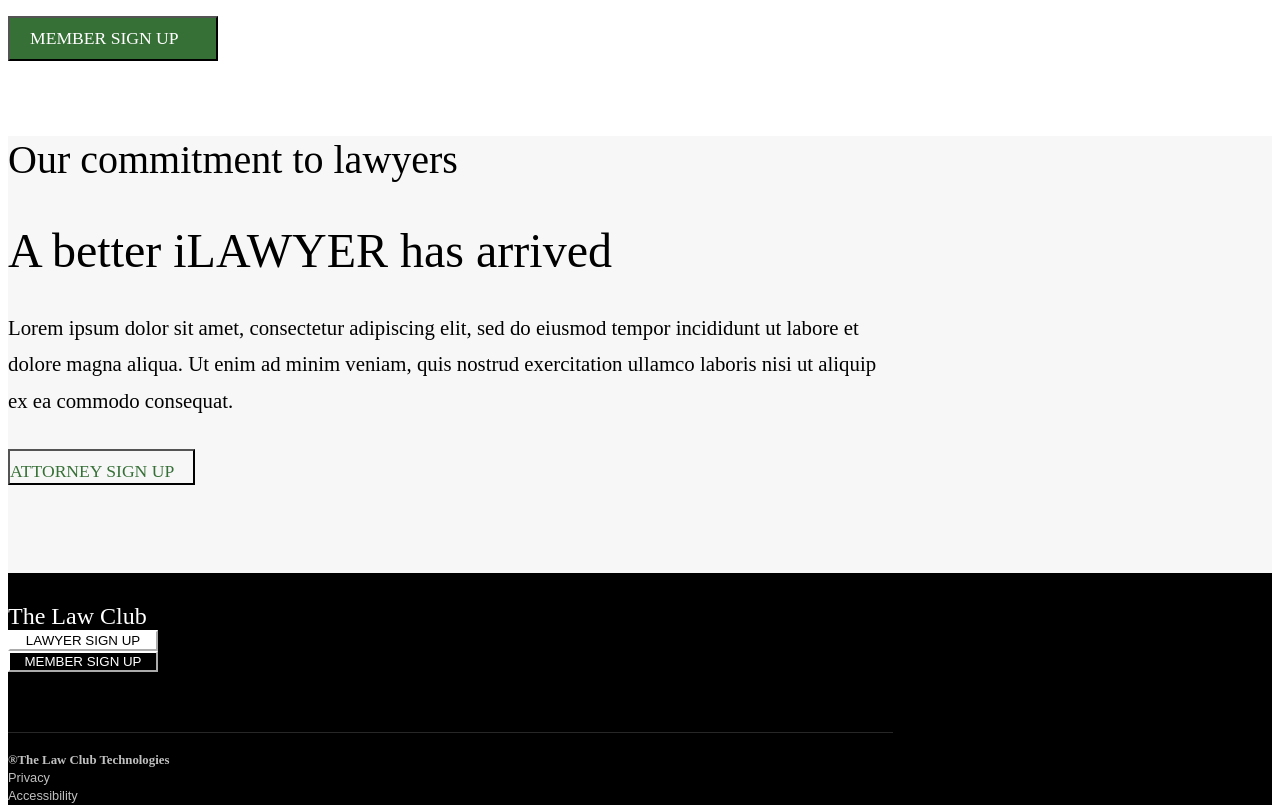
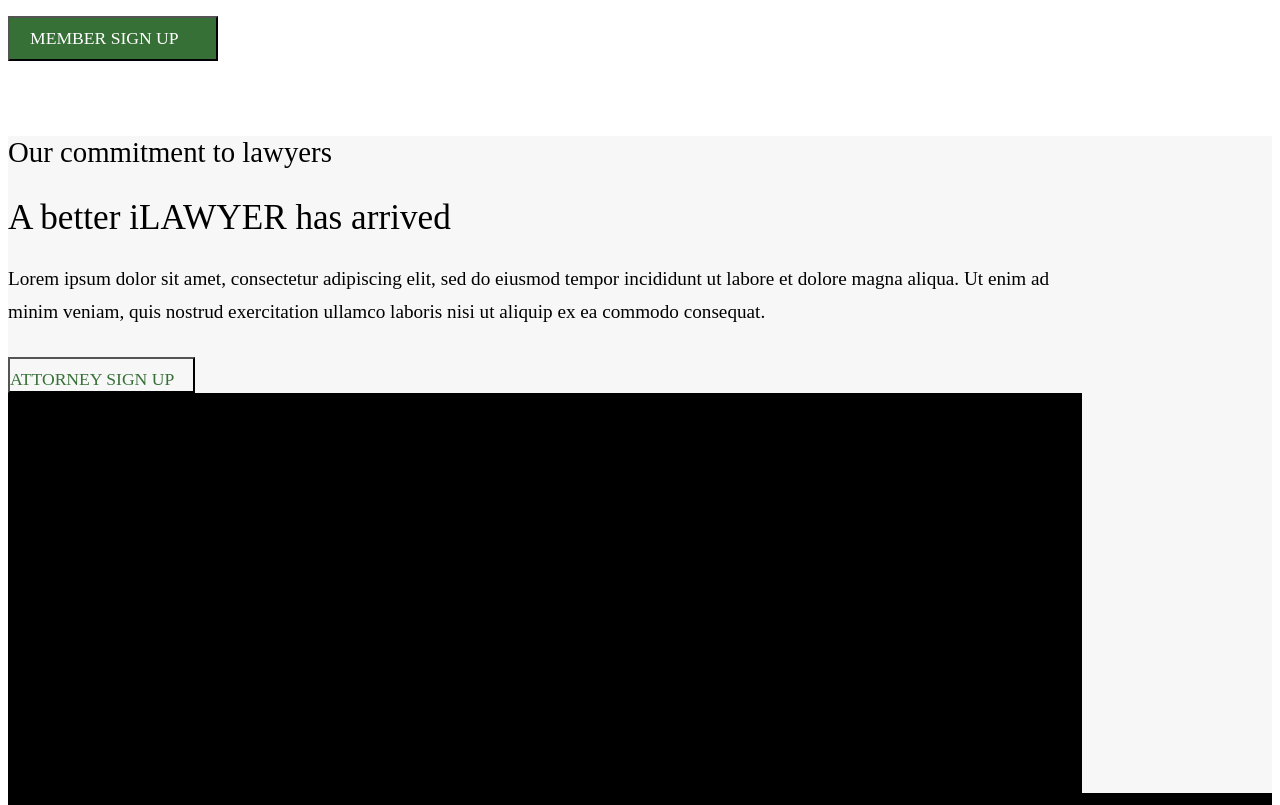
Before and after one commit to HPrieto/iLawyerNow.com, a React app: page / in a window 1280 px wide. Shown: the part 1960-2765 px from the top of the page. Built offline with nearby package versions, Linux system fonts and the light colour scheme; the HTML template or start-up script is replaced by a standard one.

Commit message:
signup form text change

```diff
--- a/src/component/layout/Home.js
+++ b/src/component/layout/Home.js
@@ -90,9 +90,9 @@
 					</div>
 				</div>
 				<div className="row" style={{backgroundColor: tanColor}}>
-					<div className='container row-container founder-section'>
-						<div className="col-xs-12 col-sm-10 col-md-8 col-lg-8 col-xl-8 founder-section-colrow">
-							<div className="founder-section-txt">
+					<div className='container row-container-shifted-right founder-section'>
+						<div className="col-xs-12 col-sm-10 col-md-6 col-lg-6 col-xl-6 founder-section-colrow">
+							<div className="founder-section-txt zero-margin zero-padding">
 								<h3>Our commitment to lawyers</h3>
 								<h1>A better iLAWYER has arrived</h1>
 								<p>Lorem ipsum dolor sit amet, consectetur adipiscing elit, sed do eiusmod
@@ -101,17 +101,16 @@
 								<button onClick={this.onClick.bind(this)} className="btn inverse-btn" id="AttorneySignup">ATTORNEY SIGN UP&nbsp;&nbsp;&nbsp;<span className="glyphicon glyphicon-chevron-right"/></button>
 							</div>
 						</div>
-						<div className="col-xs-12 col-sm-12 col-md-4 col-lg-4 col-xl-4 founder-section-colrow">
-							<img/>
+						<div className="zero-padding zero-margin col-xs-12 col-sm-12 col-md-6 col-lg-6 col-xl-6 founder-section-colrow">
+							<div style={{width: '100%', height: 400, backgroundColor: 'black'}}/>
 						</div>
 					</div>
 				</div>
 				<div className="row" style={{backgroundColor: 'white'}}>
-					<div className='container row-container map-section'>
-						<div className="col-xs-12 col-sm-12 col-md-4 col-lg-4 col-xl-4">
+					<div className='container row-container-shifted-right map-section'>
+						<div className="col-xs-12 col-sm-4 col-md-4 col-lg-4 col-xl-4 map-section-txt">
 						</div>
-						<div className="col-xs-12 col-sm-12 col-md-8 col-lg-8 col-xl-8">
-
+						<div className="zero-margin zero-padding col-xs-12 col-sm-8 col-md-8 col-lg-8 col-xl-8">
 						</div>
 					</div>
 				</div>
--- a/src/component/layout/layout.css
+++ b/src/component/layout/layout.css
@@ -1,3 +1,13 @@
+.row-container-shifted-right {
+	padding: 0 0 0 0;
+	margin-right: 0 !important;
+}
+
+.row-container-shifted-left {
+	padding: 0 0 0 0;
+	margin-left: 0 !important;
+}
+
 .home-container {
 	min-width: 300px !important;
 	width: 170vh;
@@ -81,10 +91,6 @@
 	color: #377037 !important;
 }
 
-.founder-section-txt {
-	margin-bottom: 50px;
-}
-
 .founder-section h3 {
 	font-family: 'Ubuntu';
 	font-weight: 100;
@@ -98,6 +104,20 @@
 .founder-section p {
 	font-family: 'Ubuntu';
 	font-weight: 200;
+}
+
+.map-section h1 {
+	margin-top: 0;
+	font-family: 'Ubuntu';
+	font-weight: 300;
+	font-size: 3.5em;
+}
+
+.map-section h2 {
+	font-family: 'Lato';
+	font-weight: 100;
+	padding-top: 100px;
+	font-size: 2.8em;
 }
 
 .footer-section {
@@ -215,6 +235,18 @@
 	}
 }
 
+/* GRID xs -> lg */
+@media screen and (max-width: 769px) {
+	.map-section-txt {
+		background-color: white;
+		margin-top: -120px;
+		margin-left: 50px;
+	}
+	.map-section h1 {
+		padding-bottom: 20px;
+	}
+}
+
 /* GRID med -> lg */
 @media screen and (min-width: 769px) and (max-width: 992px) {
 }
@@ -223,7 +255,6 @@
 @media screen and (min-width: 993px) and (max-width: 1200px) {
 	.founder-section-txt {
 		margin-top: 50px;
-		margin-bottom: 70px !important;
 	}
 	.mission-section h1 {
 		font-size: 2.5em !important;
@@ -237,8 +268,13 @@
 @media screen and (min-width: 1201px) {
 	.founder-section-txt {
 		margin-top: 75px;
-		margin-bottom: 70px !important;
 	}
+}
+
+@media screen (max-width: 1260px) and (min-width: 993px) {
+}
+
+@media screen (min-width: 1261px) {
 }
 
 /* small -> mid */
@@ -250,6 +286,12 @@
 		padding-bottom: 25px !important;
 	}
 	.row-container {
+		width: 100%;
+	}
+	.row-container-shifted-right {
+		width: 100%;
+	}
+	.row-container-shifted-left {
 		width: 100%;
 	}
 	.product-section {
@@ -269,6 +311,9 @@
 		font-size: 1.2em !important;
 		line-height: 1.5;
 	}
+	.founder-section-txt button {
+		padding-top: 0px !important;
+	}
 	.footer-member-btn {
 		margin-top: 10px !important;
 	}
@@ -279,25 +324,18 @@
 
 /* mid -> beyond */
 @media screen and (min-width: 991px) {
-	.founder-section h3 {
-		font-size: 2.5em !important;
-	}
-
-	.founder-section h1 {
-		font-size: 3.0em !important;
-		margin-top: 0;
-	}
-
-	.founder-section p {
-		font-size: 1.3em !important;
-		line-height: 1.733;
-	}
 }
 
 /* mid -> large */
 @media screen and (min-width: 991px) and (max-width: 1024px) {
 	.row-container {
 		width: 90%;
+	}
+	.row-container-shifted-right {
+		width: 95%;
+	}
+	.row-container-shifted-left {
+		width: 95%;
 	}
 }
 
@@ -320,12 +358,29 @@
 	.row-container {
 		width: 70%;
 	}
+	.row-container-shifted-right {
+		width: 85%;
+	}
+	.row-container-shifted-left {
+		width: 85%;
+	}
 }
 
 /* md -> larger */
 @media screen and (min-width: 992px) and (max-width: 1550px) {
 	.product-section {
 		margin-top: 195px;
+	}
+	.founder-section h3 {
+		font-size: 1.8em !important;
+	}
+	.founder-section h1 {
+		font-size: 2.2em !important;
+		margin-top: 0;
+	}
+	.founder-section p {
+		font-size: 1.2em !important;
+		line-height: 1.733;
 	}
 }
 
@@ -340,6 +395,17 @@
 	.product-section {
 		margin-top: 155px;
 	}
+	.founder-section h3 {
+		font-size: 2.5em !important;
+	}
+	.founder-section h1 {
+		font-size: 3.0em !important;
+		margin-top: 0;
+	}
+	.founder-section p {
+		font-size: 1.3em !important;
+		line-height: 1.733;
+	}
 }
 
 @media screen and (max-width: 1655px) {
```
Also changed, not shown: public/build/bundle.js, 2 other files (tests, documents, lock files or other folders).
